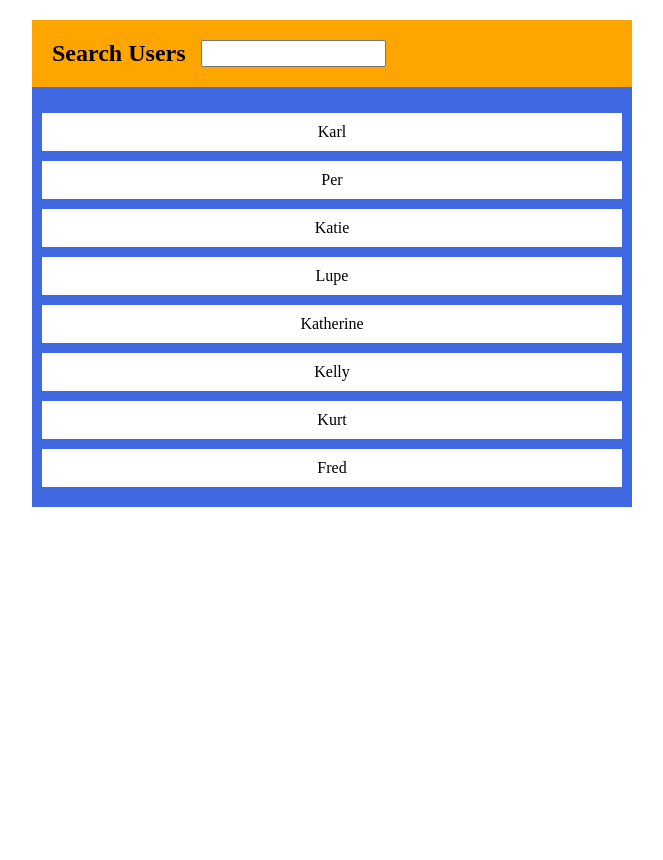
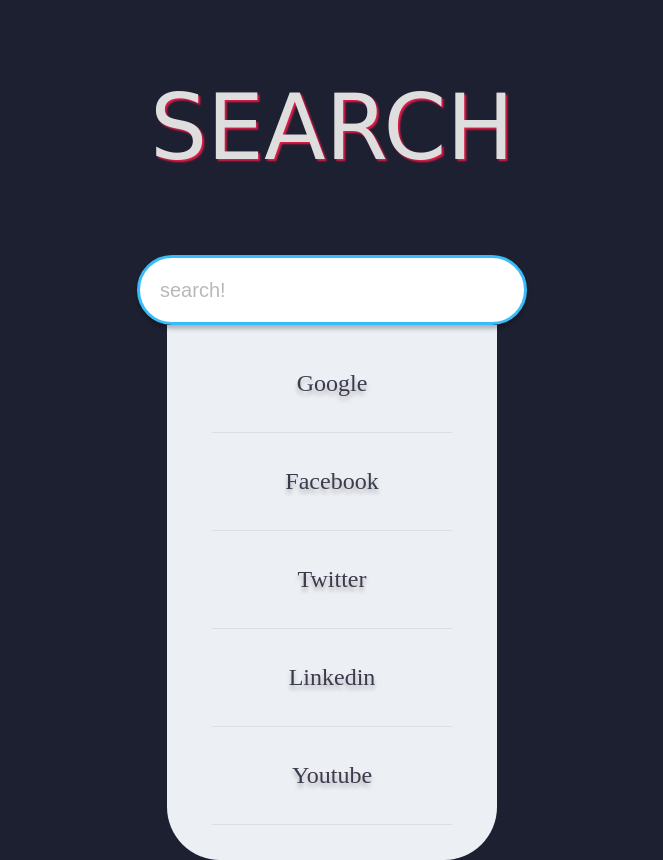
Before and after one commit to HossamMuhammedOmar/SearchBar, a plain HTML site: page index.html in a window 1280 px wide. Shown: the whole page, without its empty margins (308-971 px from the left). Before the commit the page ends 800 px from the top, so only its background shows below. Drawn offline with Linux system fonts and the light colour scheme; a web font is replaced by a local one.

Commit message:
upload project

```diff
--- a/app.js
+++ b/app.js
@@ -1,13 +1,23 @@
-// FETCH INPUT AND SEARCH BUTTON
-const userInput = document.querySelector("#searchInput");
+// 1 => Select the input
+const searchInput = document.getElementById("search-input");
 
-// Create variable called "input" to store the user input
-let input;
+// 2 => Add keyup Event Listener to get the user input
+searchInput.addEventListener("keyup", (event) => {
+  let searchQuery = event.target.value.toLowerCase();
 
-// TEST => ALWAYS TEST YOUR WORK
-console.log(userInput); // ✔️
+  // Get all the list items and save it to variable
+  let allListItems = document.getElementsByClassName("item");
 
-userInput.addEventListener("keyup", (event) => {
-  input = event.target.value.toLowerCase();
-  console.log(input);
+  // Loop over the items and Create a conditional
+  // that checks if the item is equal to the
+  // user's search query!
+
+  for (let x = 0; x < allListItems.length; x++) {
+    const currentItem = allListItems[x].textContent.toLowerCase();
+    if (currentItem.includes(searchQuery)) {
+      allListItems[x].style.display = "block";
+    } else {
+      allListItems[x].style.display = "none";
+    }
+  }
 });
--- a/index.html
+++ b/index.html
@@ -6,23 +6,24 @@
     <meta name="viewport" content="width=device-width, initial-scale=1.0" />
     <title>SEARCH BAR</title>
     <link rel="stylesheet" href="style.css" />
+
+    <link rel="preconnect" href="https://fonts.googleapis.com" />
+    <link rel="preconnect" href="https://fonts.gstatic.com" crossorigin />
+    <link
+      href="https://fonts.googleapis.com/css2?family=Rubik+Wet+Paint&display=swap"
+      rel="stylesheet"
+    />
   </head>
   <body>
-    <div id="container">
-      <div id="search">
-        <label for="searchInput">Search Users</label>
-        <input id="searchInput" type="text" />
-      </div>
-
-      <ul id="results">
-        <li class="name">Karl</li>
-        <li class="name">Per</li>
-        <li class="name">Katie</li>
-        <li class="name">Lupe</li>
-        <li class="name">Katherine</li>
-        <li class="name">Kelly</li>
-        <li class="name">Kurt</li>
-        <li class="name">Fred</li>
+    <div class="container">
+      <h1>Search</h1>
+      <input id="search-input" type="text" placeholder="search!" />
+      <ul>
+        <li class="item">Google</li>
+        <li class="item">Facebook</li>
+        <li class="item">Twitter</li>
+        <li class="item">Linkedin</li>
+        <li class="item">Youtube</li>
       </ul>
     </div>
     <script src="app.js"></script>
--- a/style.css
+++ b/style.css
@@ -1,38 +1,59 @@
-html,
-body {
+* {
   margin: 0;
   padding: 0;
+  box-sizing: border-box;
 }
 
-#container {
-  width: 600px;
-  margin: 0 auto;
-  margin-top: 20px;
-  background-color: royalblue;
+.container {
+  background-color: #1d2031;
+  width: 100%;
+  min-height: 100vh;
+  color: #fff;
+  padding-top: 75px;
+  text-align: center;
+  color: #dedede;
 }
 
-#search {
-  display: flex;
-  padding: 20px;
-  background-color: orange;
+h1 {
+  font-size: 90px;
+  font-family: "Rubik Wet Paint", cursive;
+  font-weight: normal;
+  text-transform: uppercase;
+  text-shadow: 2px 2px 2px #e11d48;
+  margin-bottom: 75px;
 }
 
-#search label {
-  font-size: 24px;
-  font-weight: bold;
-  margin-right: 15px;
+input {
+  width: 390px;
+  height: 70px;
+  border-radius: 41px;
+  outline: none;
+  border: 3px solid #38bdf8;
+  box-shadow: 0px 4px 4px rgba(0, 0, 0, 0.25);
+  padding: 0 20px;
+  font-size: 20px;
 }
 
-#results {
-  display: block;
-  padding: 10px;
+input::placeholder {
+  color: #b9b9b9;
 }
 
-#results .name {
-  width: 100%;
-  padding: 10px 0;
-  text-align: center;
-  background-color: white;
-  margin-bottom: 10px;
-  list-style-type: none;
+ul {
+  margin: 0 auto;
+  width: 330px;
+  background: #eceff4;
+  border-radius: 0 0 53px 53px;
+  color: #3c3a4c;
+  font-size: 24px;
+  text-shadow: 0px 4px 4px rgba(0, 0, 0, 0.25);
+  list-style: none;
+  padding-right: 45px;
+  padding-left: 45px;
+  padding-bottom: 35px;
+  padding-top: 10px;
 }
+
+li {
+  padding: 35px;
+  border-bottom: 1px solid #dddfe2;
+}
```
